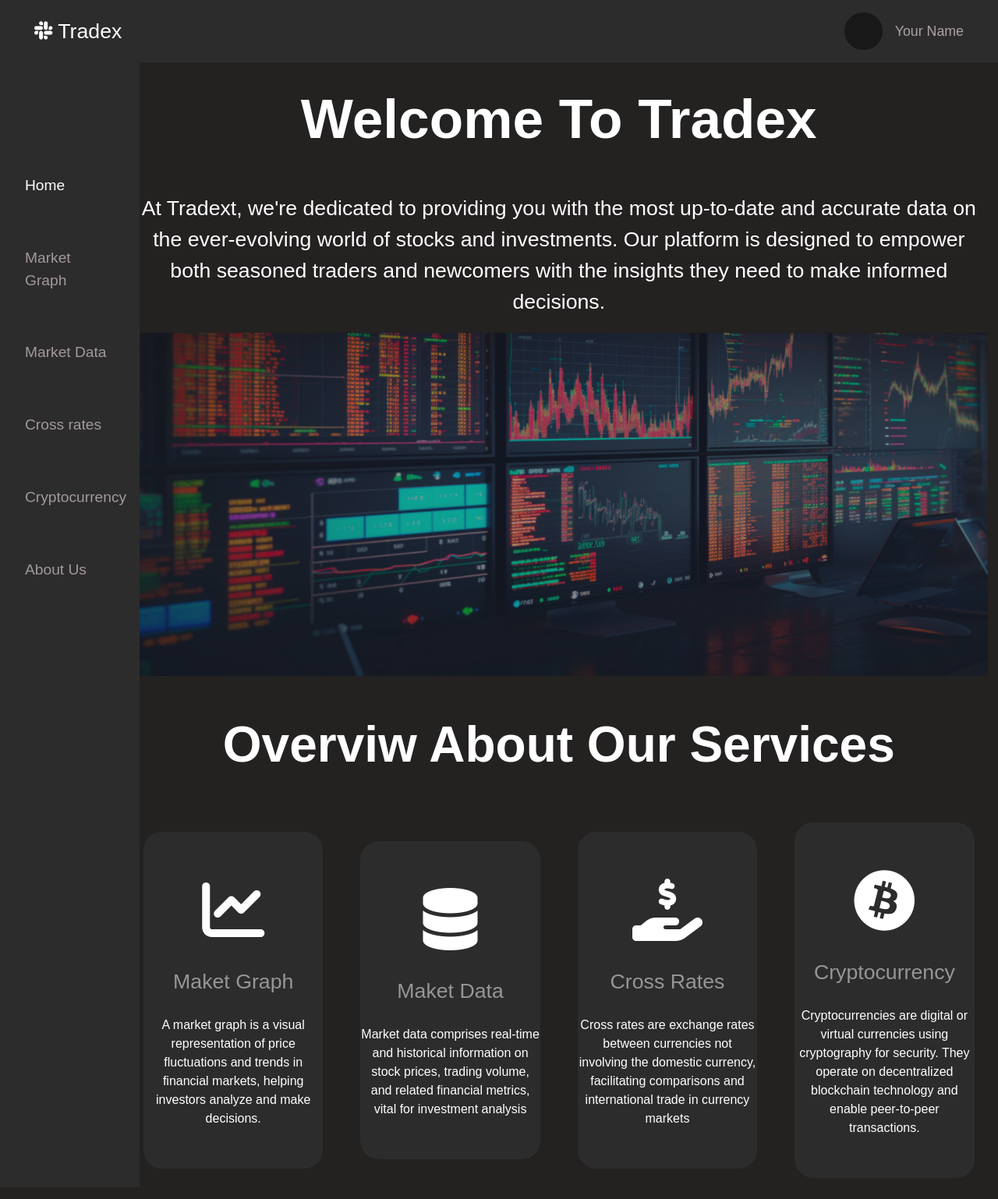
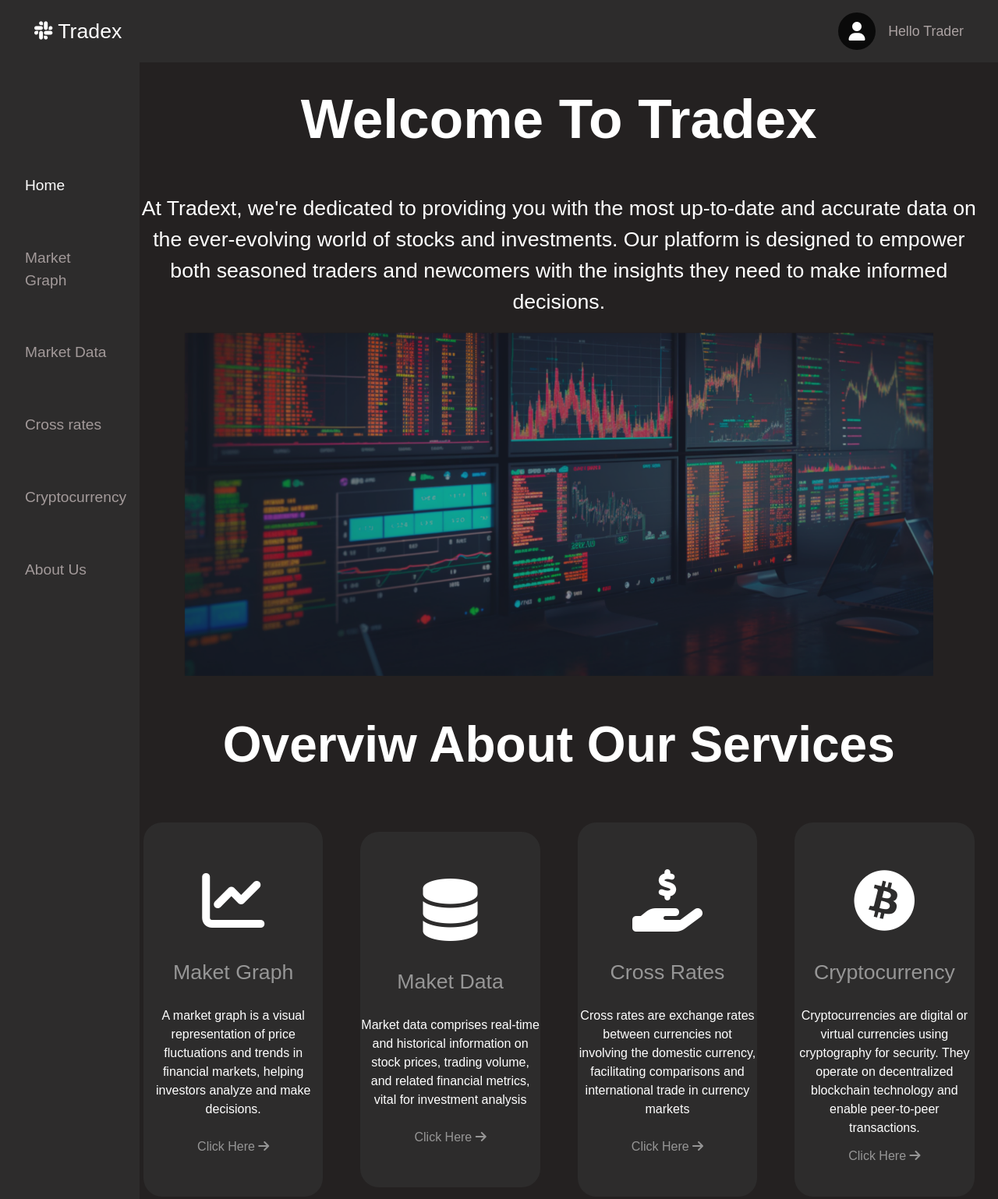
Before and after one commit to Akshaj05/Tradex, a website: page home_pg.html in a window 1280 px wide. Shown: the whole page at 78% size. Drawn offline with Linux system fonts and the light colour scheme.

Commit message:
Final Updates

```diff
--- a/home_pg.html
+++ b/home_pg.html
@@ -28,12 +28,14 @@
       class="min-w-full min-h-[10vh] bg-[#2D2C2C] flex flex-row justify-center content-end text-white text-[3ch] md:text-[4ch] lg:hidden"
     >
       <i class="fa-solid fa-bars icon-color my-auto ms-5" id="menu-icon"></i>
-      <a href="#" class="my-auto mx-auto">
+      <a href="home_pg.html" class="my-auto mx-auto">
         <i class="icon fa-brands fa-slack icon-color"></i> Tradex
       </a>
       <div
-        class="w-[6.06vh] h-[6.06vh] my-auto me-4 opacity-60 bg-neutral-950 rounded-full"
-      ></div>
+        class="w-[6.06vh] h-[6.06vh] my-auto me-4 bg-neutral-950 text-[1.5rem] flex rounded-full text-white"
+      >
+        <i class="fa-solid fa-user m-auto"></i>
+      </div>
     </nav>
     <div
       class="min-h-[90vh] min-w-full bg-[#2D2C2C] menu-list hidden"
@@ -64,7 +66,7 @@
 
     <!-- Nav Bar -->
     <nav
-      class="hidden lg:flex lg:min-w-full lg:min-h-[10vh] lg:bg-[#2D2C2C] lg:justify-between sticky top-0 z-1000"
+      class="hidden lg:flex lg:min-w-full lg:min-h-[10vh] lg:bg-[#2D2C2C] lg:justify-between"
     >
       <a href="#" class="my-auto ms-11 text-[3ch] text-white">
         <i class="icon fa-brands fa-slack icon-color"></i>
@@ -72,9 +74,11 @@
       </a>
       <div class="text-[#ABA2A2] text-[2ch] flex flex-row me-11">
         <div
-          class="w-[6.06vh] h-[6.06vh] my-auto me-4 opacity-60 bg-neutral-950 rounded-full"
-        ></div>
-        <h2 class="self-center">Your Name</h2>
+          class="w-[6.06vh] h-[6.06vh] my-auto me-4 bg-neutral-950 text-[1.5rem] flex rounded-full text-white"
+        >
+          <i class="fa-solid fa-user m-auto"></i>
+        </div>
+        <h2 class="self-center">Hello Trader</h2>
       </div>
     </nav>
     <!-- sidebar & content Area-->
@@ -100,7 +104,7 @@
             <a href="crypto_pg.html">Cryptocurrency</a>
           </li>
           <li class="p-[2rem]">
-            <a href="#">About Us</a>
+            <a href="aboutUs_pg.html">About Us</a>
           </li>
         </ul>
       </section>
@@ -121,11 +125,11 @@
         </p>
 
         <div
-          class="image-slideshow min-w-full min-h-[35vh] max-w-full lg:min-w-[85vw] lg:max-h-[55vh] lg:max-w-[85vw]"
+          class="image-slideshow min-w-full min-h-[35vh] max-w-full lg:min-w-[75vw] lg:max-h-[55vh] lg:max-w-[75vw] mx-auto"
         >
           <div class="image fade">
             <img
-              class="min-w-full max-w-full relative lg:min-w-[85vw] lg:max-h-[55vh] lg:max-w-[85vw]"
+              class="min-w-full max-w-full lg:min-w-[75vw] lg:max-h-[55vh] lg:max-w-[75vw]"
               src="images/stocks-img-1(temp).png"
               alt=""
             />
@@ -133,14 +137,14 @@
 
           <div class="image fade">
             <img
-              class="min-w-full max-w-full relative lg:min-w-[85vw] lg:max-h-[55vh] lg:max-w-[85vw]"
+              class="min-w-full max-w-full lg:min-w-[75vw] lg:max-h-[55vh] lg:max-w-[75vw]"
               src="images/stocks-img-2 (2).png"
               alt=""
             />
           </div>
           <div class="image fade">
             <img
-              class="min-w-full max-w-full relative lg:min-w-[85vw] lg:max-h-[55vh] lg:max-w-[85vw]"
+              class="min-w-full max-w-full lg:min-w-[75vw] lg:max-h-[55vh] lg:max-w-[75vw]"
               src="images/stocks-img-3.jpg"
               alt=""
             />
@@ -172,6 +176,11 @@
               and trends in financial markets, helping investors analyze and
               make decisions.
             </p>
+            <a
+              class="text-white opacity-50 text-center py-3 text-[1rem]"
+              href="market_graph.html"
+              >Click Here <i class="fa-solid fa-arrow-right"></i
+            ></a>
           </div>
 
           <div
@@ -190,6 +199,11 @@
               stock prices, trading volume, and related financial metrics, vital
               for investment analysis
             </p>
+            <a
+              class="text-white opacity-50 text-center py-3 text-[1rem]"
+              href="market_data_pg.html"
+              >Click Here <i class="fa-solid fa-arrow-right"></i
+            ></a>
           </div>
 
           <div
@@ -210,6 +224,11 @@
               the domestic currency, facilitating comparisons and international
               trade in currency markets
             </p>
+            <a
+              class="text-white opacity-50 text-center py-3 text-[1rem]"
+              href="forex_pg.html"
+              >Click Here <i class="fa-solid fa-arrow-right"></i
+            ></a>
           </div>
           <div
             class="bg-[#2D2C2C] min-w-[85vw] max-w-[85vw] flex flex-col justify-center content-center self-center py-10 lg:min-w-[18vw] lg:max-w-[18vw] rounded-3xl"
@@ -227,6 +246,11 @@
               cryptography for security. They operate on decentralized
               blockchain technology and enable peer-to-peer transactions.
             </p>
+            <a
+              class="text-white opacity-50 text-center text-[1rem]"
+              href="crypto_pg.html"
+              >Click Here <i class="fa-solid fa-arrow-right"></i
+            ></a>
           </div>
         </div>
       </section>
--- a/styles.css
+++ b/styles.css
@@ -62,10 +62,3 @@ hr
     from {opacity: 0;}
     to {opacity: 1;}
 }
-
-.centered {
-    position: absolute;
-    top: 50%;
-    left: 50%;
-    transform: translate(-50%, -50%);
-  }
```
Also changed, not shown: aboutUs_pg.html (+11 -7 lines), crypto_pg.html (+11 -7 lines), forex_pg.html (+11 -7 lines), market_data_pg.html (+11 -7 lines), market_graph.html (+11 -7 lines).
